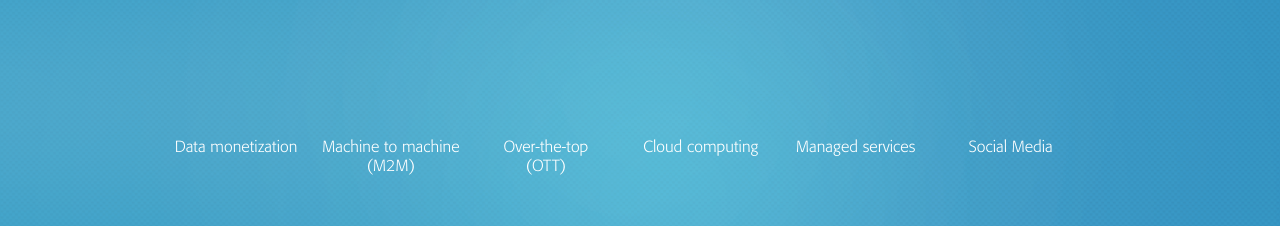
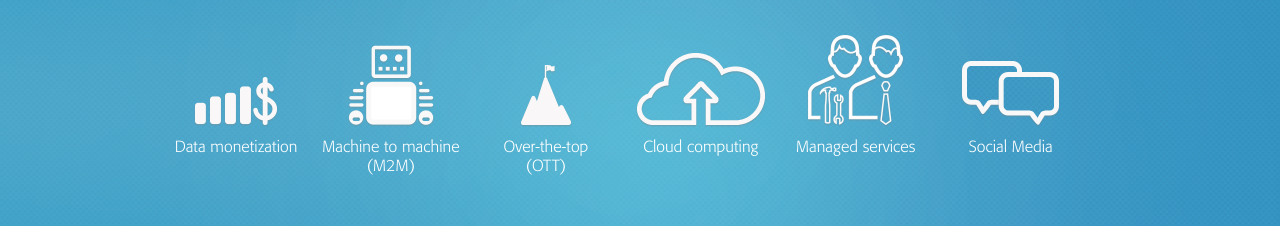
Before and after one commit to shaykrauz/COMVERSE, a plain HTML site: page index.html in a window 1280 px wide. Shown: the part 715-941 px from the top of the page. Drawn offline with Linux system fonts and the light colour scheme; the site is published under a folder, as on GitHub Pages, so addresses that start at the root find nothing.

Commit message:
pix section wedo.css

```diff
--- a/styles/components/wedo.css
+++ b/styles/components/wedo.css
@@ -56,27 +56,27 @@
 }
 
 .icon-data{
-    background-image: url('/img/solutions/solution_icon_smart-money.png');
+    background-image: url('../../img/solutions/solution_icon_smart-money.png');
 }
 
 .icon-machine{
-    background-image: url('/img/solutions/solution_icon_machine.png');
+    background-image: url('../../img/solutions/solution_icon_machine.png');
 }
 
 .icon-top{
-    background-image: url('/img/solutions/solution_icon_optimize-efficnt.png');
+    background-image: url('../../img/solutions/solution_icon_optimize-efficnt.png');
 }
 
 .icon-cloud{
-    background-image: url('/img/solutions/solution_icon_cloud.png');
+    background-image: url('../../img/solutions/solution_icon_cloud.png');
 }
 
 .icon-managed{
-    background-image: url('/img/solutions/solution_icon_managed.png');
+    background-image: url('../../img/solutions/solution_icon_managed.png');
 }
 
 .icon-social{
-    background-image: url('/img/solutions/solution_icon_social.png');
+    background-image: url('../../img/solutions/solution_icon_social.png');
 }
 
 .Wedo-section .Button{
@@ -91,7 +91,7 @@
     content: "";
     margin-left: 10px;
     padding-left: 10px;
-    background-image: url('/img/icons/btnArrow.png');
+    background-image: url('../../img/icons/btnArrow.png');
     background-repeat: no-repeat;
     background-position: center;
 }
```
